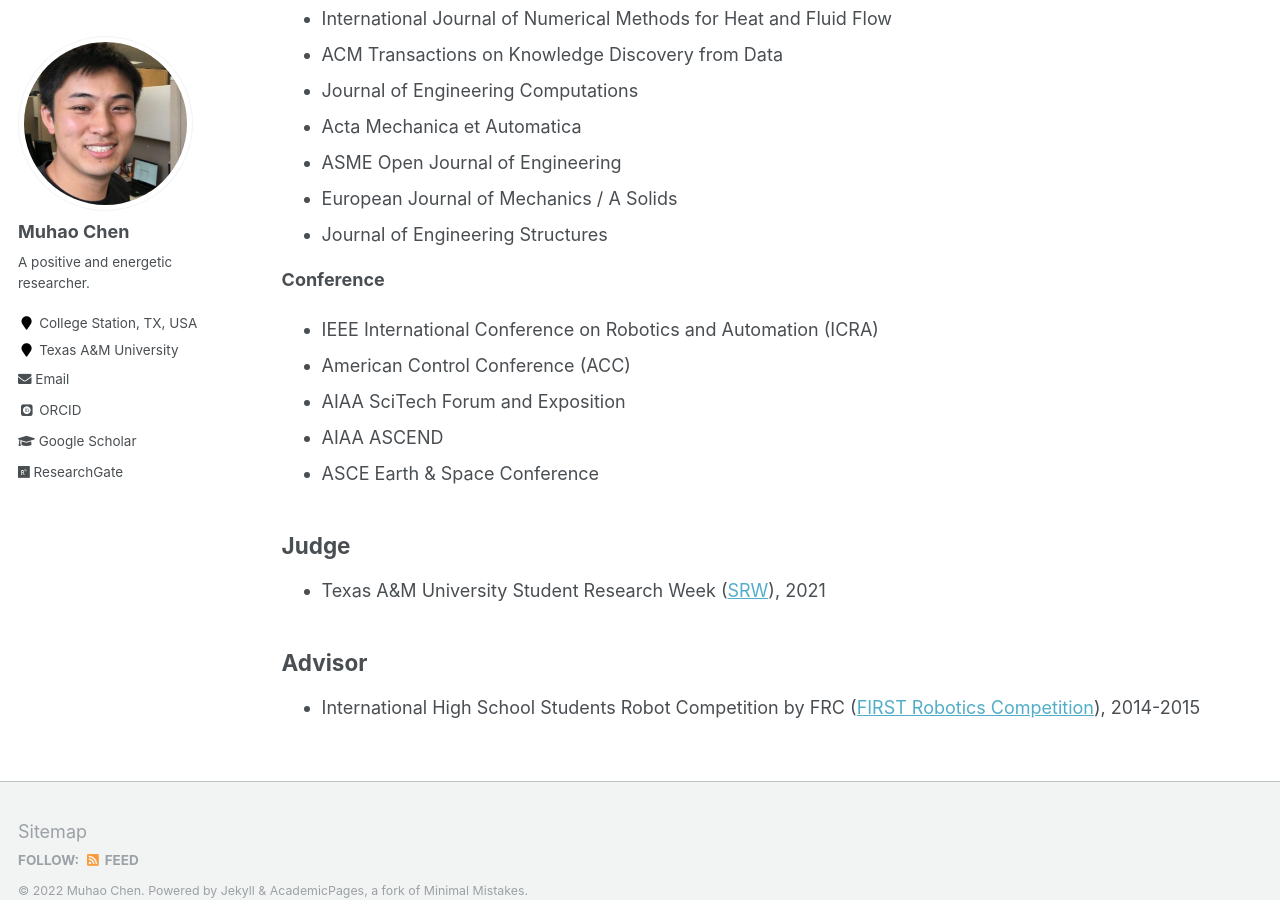
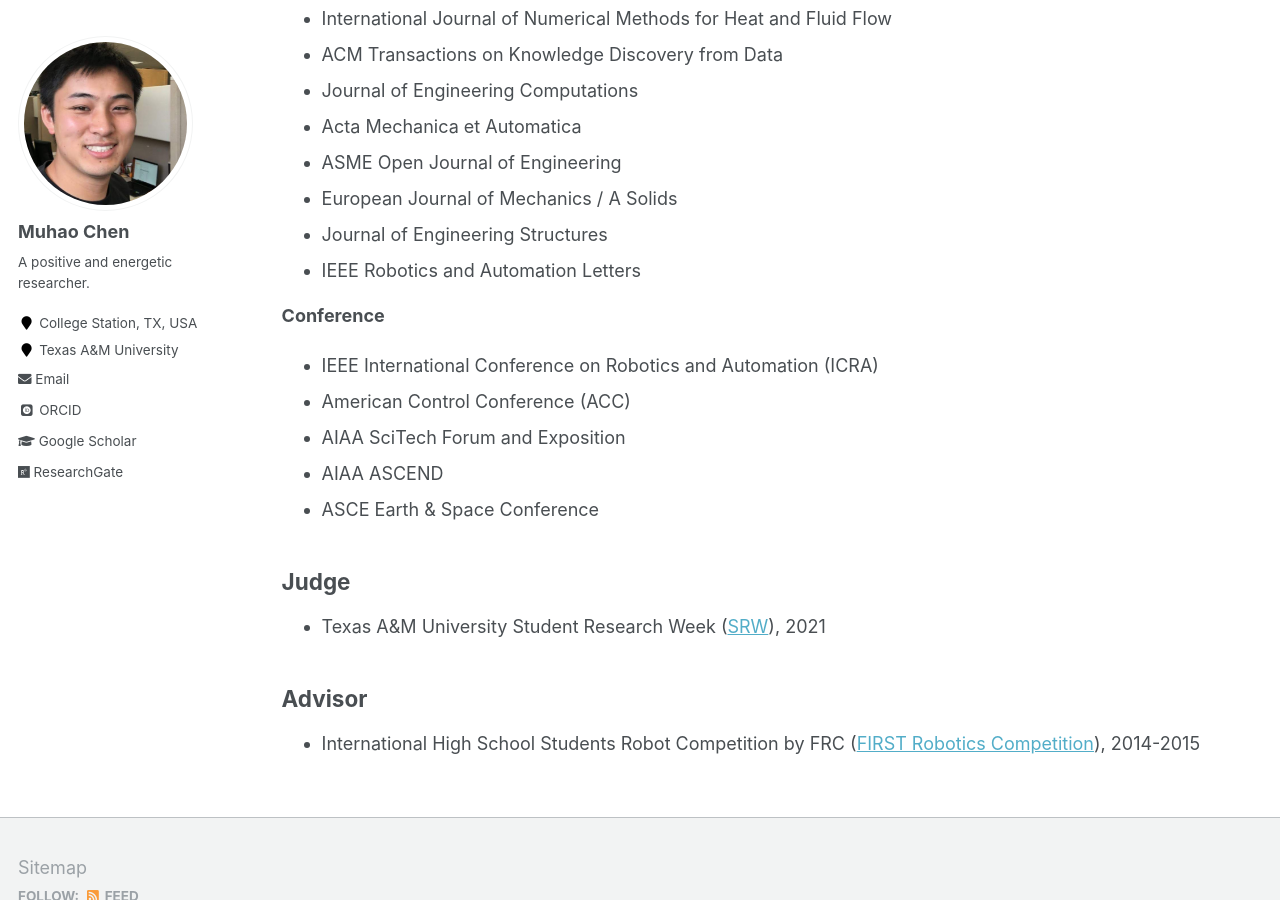
Before and after one commit to Muhao-Chen/muhao-chen.github.io, a Jekyll site: the page built from _pages/professional-activities.md, in a window 1280 px wide and 900 px high, scrolled down 1992 px. Built offline with Jekyll 4.4.1, drawn with Linux system fonts in a browser that asks for light colours; some web fonts are replaced.

Commit message:
Update professional-activities.md

```diff
--- a/_pages/professional-activities.md
+++ b/_pages/professional-activities.md
@@ -68,6 +68,7 @@ toc_max_header: 1
 * ASME Open Journal of Engineering
 * European Journal of Mechanics / A Solids
 * Journal of Engineering Structures
+* IEEE Robotics and Automation Letters
 
 **Conference**
 * IEEE International Conference on Robotics and Automation (ICRA)
```
